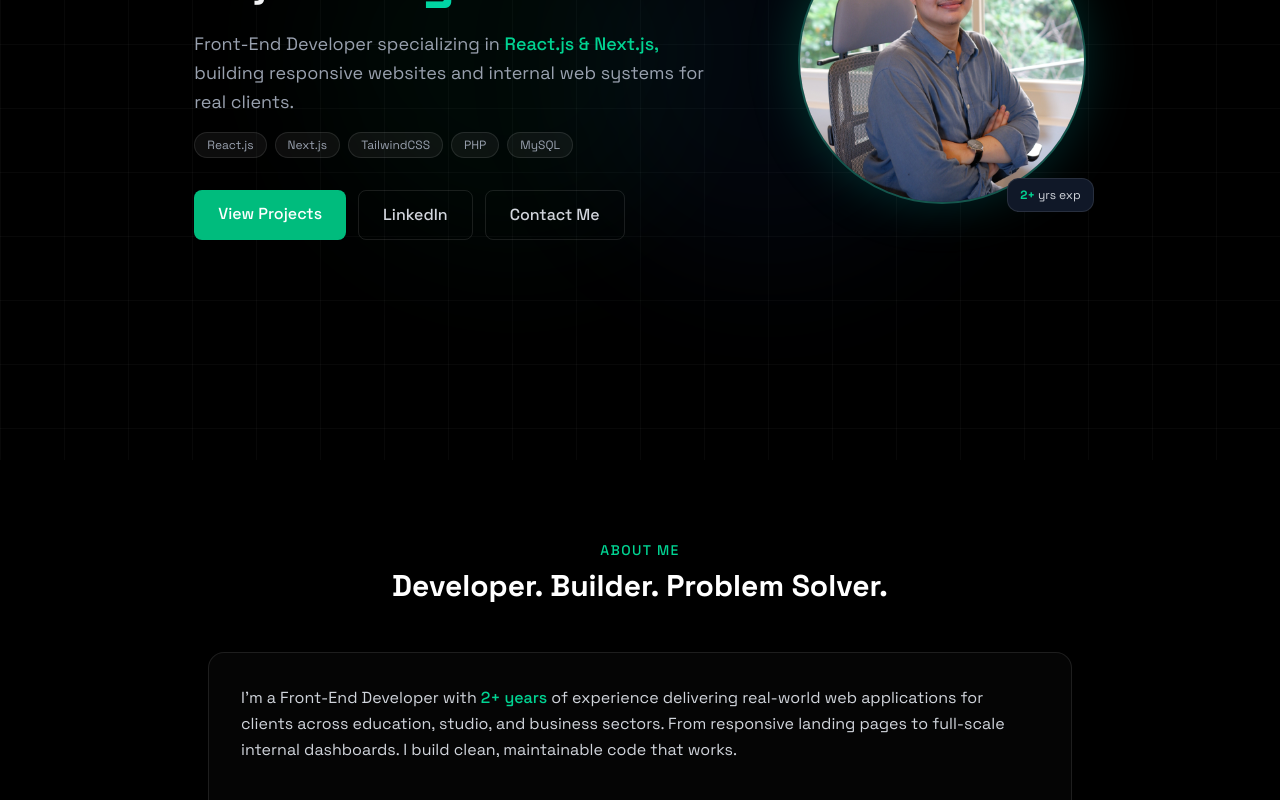
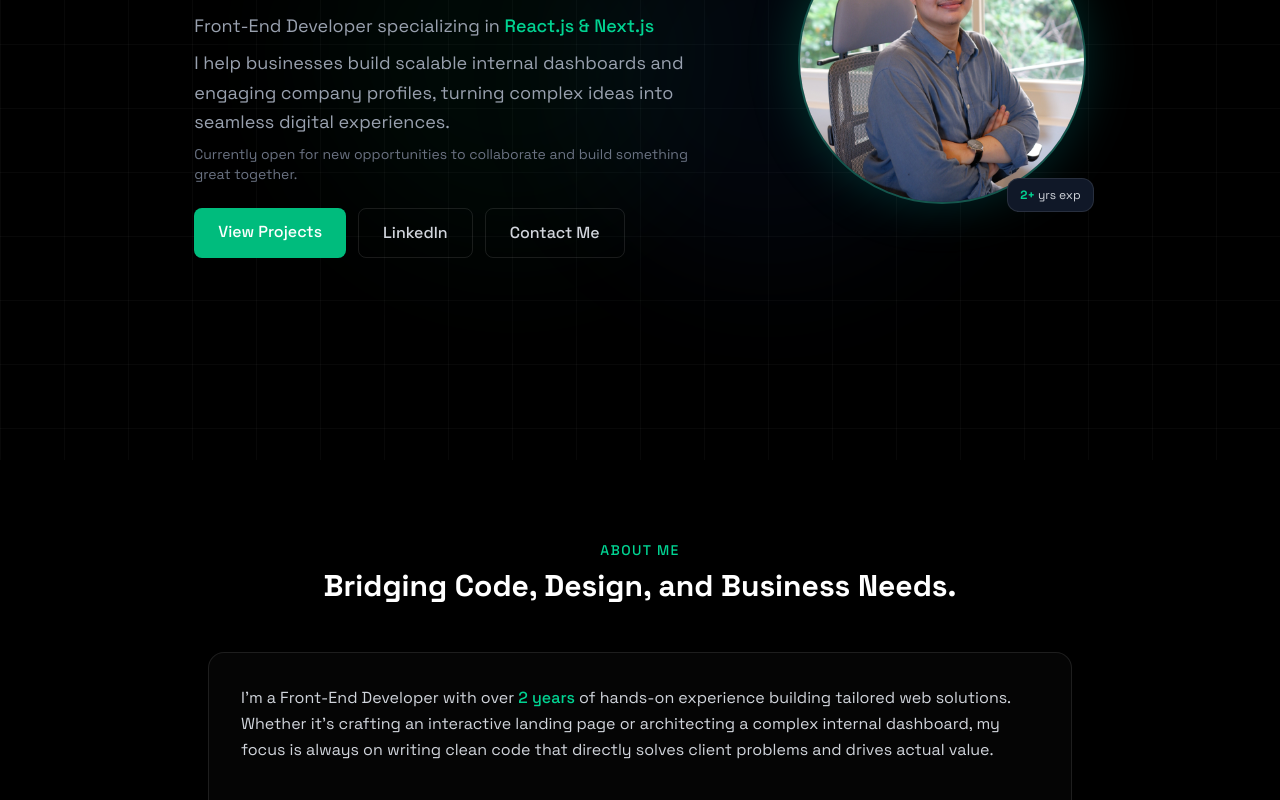
Before and after one commit to ryankalansi/ryan-portfolio, a React (Vite) app: page / in a window 1280 px wide. Shown: the part 340-1140 px from the top of the page. Built offline with nearby package versions, Linux system fonts and the light colour scheme.

Commit message:
update copywriting

```diff
--- a/src/components/sections/About.jsx
+++ b/src/components/sections/About.jsx
@@ -42,7 +42,6 @@ export const About = () => {
   const backendSkills = [
     {
       name: "NodeJS",
-      // green- → teal- (Water family, Bazi-safe)
       icon: "https://cdn.jsdelivr.net/gh/devicons/devicon/icons/nodejs/nodejs-original.svg",
       bg: "bg-teal-600/10 text-teal-400 hover:bg-teal-600/20 hover:shadow-md cursor-pointer",
     },
@@ -72,7 +71,6 @@ export const About = () => {
     {
       name: "Figma",
       icon: "https://cdn.jsdelivr.net/gh/devicons/devicon/icons/figma/figma-original.svg",
-      // pink- → amber- (Earth family, Bazi-safe)
       bg: "bg-amber-500/10 text-amber-400 hover:bg-amber-500/20 hover:shadow-md cursor-pointer",
     },
     {
@@ -89,9 +87,9 @@ export const About = () => {
 
   const experiences = [
     {
-      role: "Freelance Web Developer",
+      role: "Freelance Front-End Web Developer",
       period: "Apr 2023 – Present",
-      desc: "Independently developed and delivered web systems for clients, including a full-stack school enrollment system, an internal finance dashboard, and a business management system.",
+      desc: "Independently built and delivered 8+ web projects, including internal dashboards and company profiles for various clients (studio, education, and business sectors).",
     },
     {
       role: "Deputy IT Dev Bureau – BEM FIKTI UG",
@@ -126,24 +124,24 @@ export const About = () => {
               About Me
             </p>
             <h2 className="text-3xl font-bold text-white">
-              Developer. Builder. Problem Solver.
+              Bridging Code, Design, and Business Needs.
             </h2>
           </div>
 
           <div className="rounded-2xl p-8 border border-white/10 bg-white/2 mb-8">
             <p className="text-gray-300 text-base leading-relaxed mb-8">
-              I'm a Front-End Developer with{" "}
-              <span className="text-emerald-400 font-medium">2+ years</span> of
-              experience delivering real-world web applications for clients
-              across education, studio, and business sectors. From responsive
-              landing pages to full-scale internal dashboards. I build clean,
-              maintainable code that works.
+              I'm a Front-End Developer with over{" "}
+              <span className="text-emerald-400 font-medium">2 years</span> of
+              hands-on experience building tailored web solutions. Whether it's
+              crafting an interactive landing page or architecting a complex
+              internal dashboard, my focus is always on writing clean code that
+              directly solves client problems and drives actual value.
             </p>
 
             <div className="grid grid-cols-3 gap-4 mb-8 pb-8 border-b border-white/10">
               {[
-                { num: "5+", label: "Projects delivered" },
-                { num: "3+", label: "Real clients" },
+                { num: "8+", label: "Projects delivered" },
+                { num: "5+", label: "Real clients" },
                 { num: "3.82", label: "GPA / 4.00" },
               ].map((stat) => (
                 <div key={stat.label} className="text-center">
--- a/src/components/sections/Certifications.jsx
+++ b/src/components/sections/Certifications.jsx
@@ -21,7 +21,8 @@ const certifications = [
     title: "Information Systems Auditing, Controls and Assurance",
     issuer: "The Hong Kong University of Science and Technology (HKUST)",
     year: "2023",
-    icon: "https://cdn.jsdelivr.net/gh/devicons/devicon/icons/trello/trello-plain.svg",
+    // Using a generic academic/certificate icon instead of Trello
+    icon: "https://cdn.jsdelivr.net/gh/devicons/devicon/icons/coursera/coursera-original.svg",
     color: "bg-yellow-500/10 border-yellow-500/20 text-yellow-400",
     link: "https://drive.google.com/file/d/1KcrmmgBq1v0tB4qcqAAEFcTP_yh6j_YW/view?usp=drive_link",
   },
--- a/src/components/sections/Contact.jsx
+++ b/src/components/sections/Contact.jsx
@@ -40,7 +40,7 @@ export const Contact = () => {
             </p>
             <h2 className="text-3xl font-bold text-white">Get In Touch</h2>
             <p className="text-gray-500 text-sm mt-3">
-              Have a project in mind? Let's talk.
+              Have a project in mind, or just want to say hi? Let's connect.
             </p>
           </div>
 
@@ -94,7 +94,7 @@ export const Contact = () => {
               type="submit"
               className="w-full bg-emerald-500 hover:bg-emerald-400 text-white py-3 px-6 rounded-xl font-medium transition-all duration-200 hover:-translate-y-0.5 hover:shadow-[0_0_20px_rgba(52,211,153,0.4)]"
             >
-              Send Message
+              Send Message 🚀
             </button>
           </form>
 
--- a/src/components/sections/Home.jsx
+++ b/src/components/sections/Home.jsx
@@ -1,6 +1,5 @@
 import { RevealOnScroll } from "../RevealOnScroll";
 import profilePic from "../../assets/profile.jpg";
-// import profilePic2 from "../../assets/profile-2.jpg";
 
 export const Home = () => {
   return (
@@ -32,28 +31,24 @@ export const Home = () => {
                 </span>
               </h1>
 
-              <p className="text-gray-400 text-lg mb-4 max-w-lg leading-relaxed">
-                Front-End Developer specializing in{" "}
-                <span className="text-emerald-400 font-medium">
-                  React.js & Next.js,
-                </span>{" "}
-                building responsive websites and internal web systems for real
-                clients.
+              <div className="text-gray-400 text-lg mb-2 max-w-lg leading-relaxed">
+                <p>
+                  Front-End Developer specializing in{" "}
+                  <span className="text-emerald-400 font-medium">
+                    React.js & Next.js
+                  </span>
+                </p>
+                <p className="mt-2">
+                  I help businesses build scalable internal dashboards and
+                  engaging company profiles, turning complex ideas into seamless
+                  digital experiences.
+                </p>
+              </div>
+
+              <p className="text-gray-500 text-sm mb-6 max-w-lg">
+                Currently open for new opportunities to collaborate and build
+                something great together.
               </p>
-
-              {/* Tech badges */}
-              <div className="flex flex-wrap gap-2 mb-8">
-                {["React.js", "Next.js", "TailwindCSS", "PHP", "MySQL"].map(
-                  (tech) => (
-                    <span
-                      key={tech}
-                      className="text-xs px-3 py-1 rounded-full border border-white/10 text-gray-400 bg-white/5"
-                    >
-                      {tech}
-                    </span>
-                  ),
-                )}
-              </div>
 
               <div className="flex flex-wrap gap-3">
                 <a
@@ -86,11 +81,6 @@ export const Home = () => {
                 <div className="absolute inset-0 rounded-full bg-gradient-to-br from-emerald-500/30 to-cyan-500/20 blur-xl" />
                 {/* Photo container */}
                 <div className="relative w-full h-full rounded-full border-2 border-emerald-500/30 overflow-hidden bg-gray-800">
-                  {/*
-                    GANTI src di bawah dengan path foto kamu
-                    Contoh: src="/foto-ryan.jpg"
-                    atau: src={require('../assets/foto.jpg')}
-                  */}
                   <img
                     src={profilePic}
                     alt="Ryan Kalansi"
@@ -100,7 +90,6 @@ export const Home = () => {
                       e.target.nextSibling.style.display = "flex";
                     }}
                   />
-                  {/* Fallback kalau foto belum ada */}
                   <div
                     className="w-full h-full items-center justify-center text-6xl hidden"
                     style={{ display: "none" }}
```
